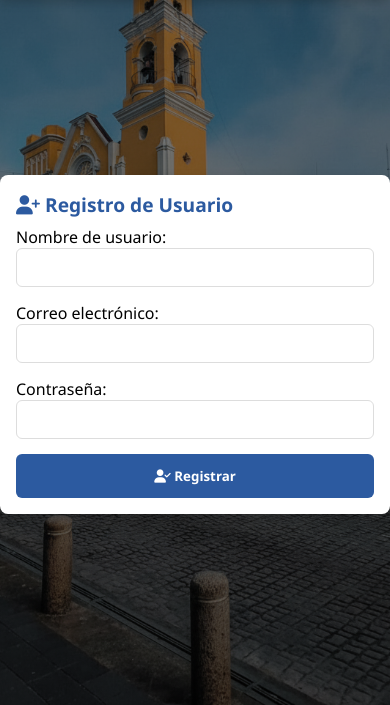
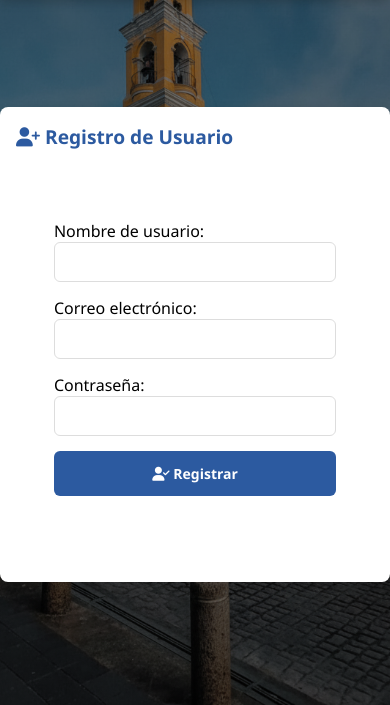
Before and after one commit to DylxnWRLD/XalapaGO, a PHP site: page /InicioSesion/registroUsuario.html in a window 390 px wide. Shown: the part 139-844 px from the top of the page. Run offline with PHP 8.4, Linux system fonts and the light colour scheme.

Commit message:
modificación para las responsivas

```diff
--- a/styles.css
+++ b/styles.css
@@ -900,6 +900,18 @@ body {
     font-size: 12px;
     padding: 8px 12px;
   }
+
+  form {
+    width: 90%;
+    margin: 50px auto;
+    padding: 20px;
+  }
+
+  form input,
+  form button {
+    font-size: 14px;
+    padding: 10px;
+  }
 }
 
 /*Estilo Para Tablets*/
```
